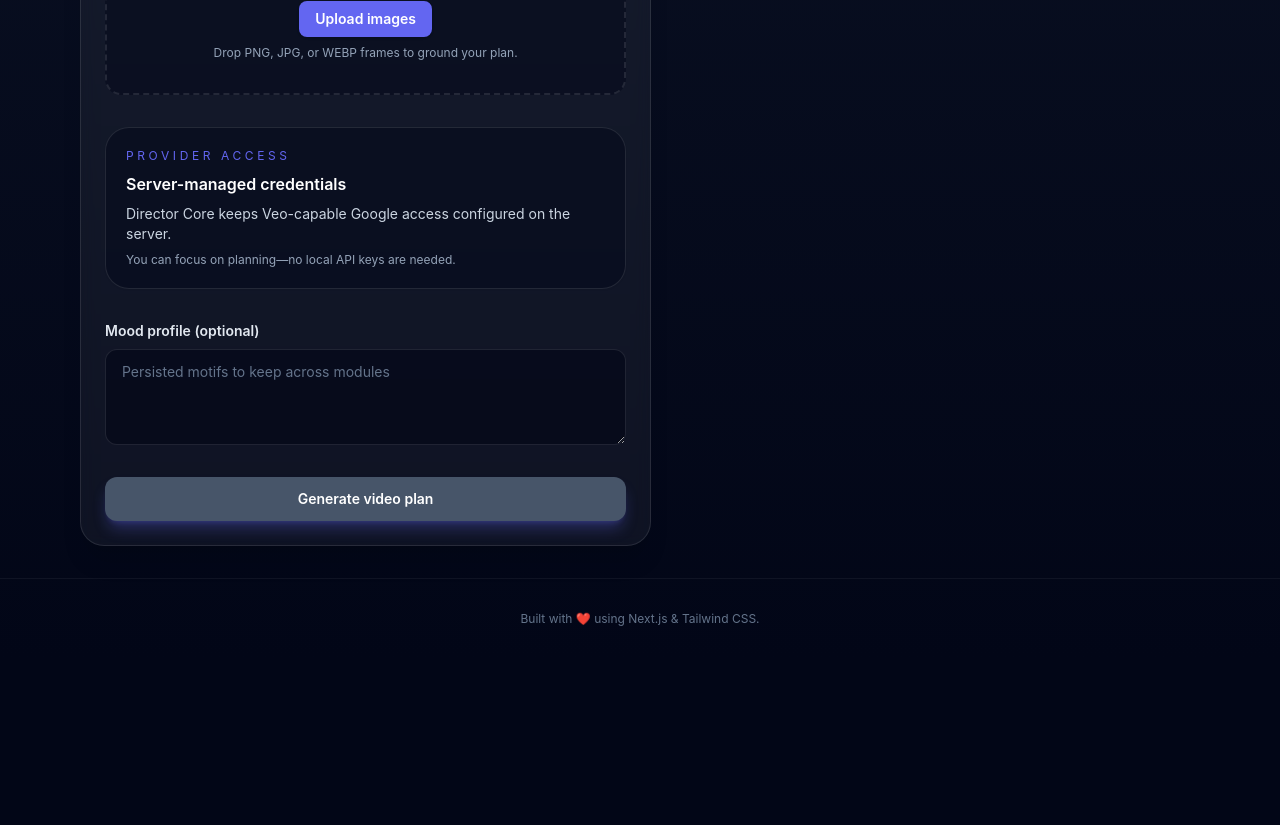
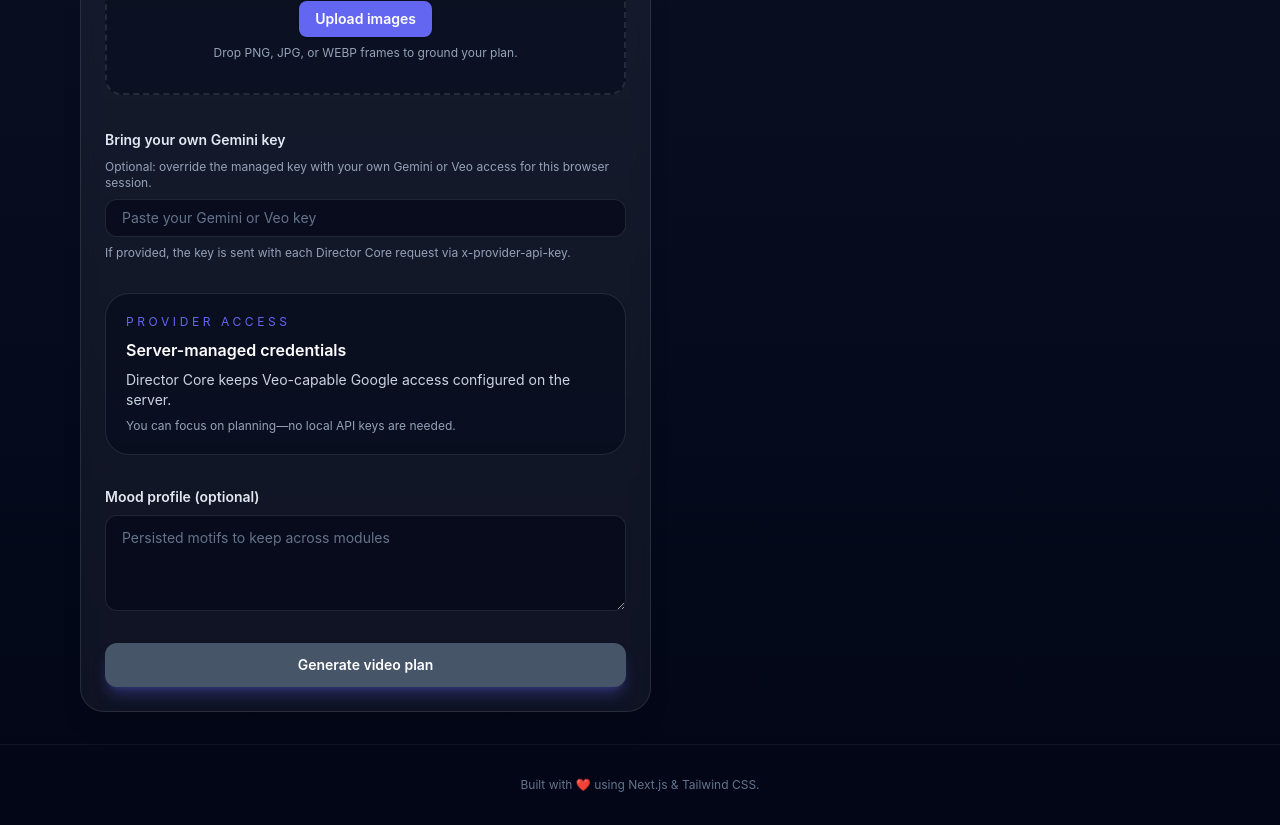
Before and after one commit to kc204/vision-, a Next.js app: page /video in a window 1280 px wide. Shown: the part 2540-3365 px from the top of the page. Before the commit the page ends 3199 px from the top, so only its background shows below. Built offline with nearby package versions, Linux system fonts and the light colour scheme.

Commit message:
Add UI for bring-your-own Gemini keys

```diff
--- a/src/app/(builders)/image/page.tsx
+++ b/src/app/(builders)/image/page.tsx
@@ -7,6 +7,7 @@ import { GeneratedMediaGallery } from "@/components/GeneratedMediaGallery";
 import { PromptOutput } from "@/components/PromptOutput";
 import { Tooltip } from "@/components/Tooltip";
 import { ServerCredentialNotice } from "@/components/ServerCredentialNotice";
+import { ProviderApiKeyInput } from "@/components/ProviderApiKeyInput";
 import type {
   DirectorCoreResult,
   DirectorCoreSuccess,
@@ -149,6 +150,7 @@ export default function ImageBuilderPage() {
   const [error, setError] = useState<string | null>(null);
   const [result, setResult] = useState<ImageGenerationResult | null>(null);
   const [useSampleSeed, setUseSampleSeed] = useState(false);
+  const [providerApiKey, setProviderApiKey] = useState("");
 
   useEffect(() => {
     if (useSampleSeed) {
@@ -264,9 +266,14 @@ export default function ImageBuilderPage() {
         images: images.length ? images : undefined,
       };
 
+      const headers: HeadersInit = { "Content-Type": "application/json" };
+      if (providerApiKey.trim().length > 0) {
+        headers["x-provider-api-key"] = providerApiKey.trim();
+      }
+
       const response = await fetch("/api/director", {
         method: "POST",
-        headers: { "Content-Type": "application/json" },
+        headers,
         body: JSON.stringify(requestPayload),
       });
 
@@ -479,6 +486,13 @@ export default function ImageBuilderPage() {
           </div>
         </div>
 
+        <ProviderApiKeyInput
+          value={providerApiKey}
+          onChange={setProviderApiKey}
+          description="Optional: route this session through your own Gemini image key."
+          helperText="Provided keys live only in this browser session and are forwarded via x-provider-api-key."
+        />
+
         <ServerCredentialNotice
           description="Director Core uses managed credentials for Gemini image and chat calls."
           helperText="No Google AI Studio key or browser storage is required."
--- a/src/app/(builders)/loop-assistant/page.tsx
+++ b/src/app/(builders)/loop-assistant/page.tsx
@@ -6,6 +6,7 @@ import { CopyButton } from "@/components/copy-button";
 import { ImageDropzone } from "@/components/ImageDropzone";
 import { encodeFiles } from "@/lib/encodeFiles";
 import { ServerCredentialNotice } from "@/components/ServerCredentialNotice";
+import { ProviderApiKeyInput } from "@/components/ProviderApiKeyInput";
 
 type LoopAssistantMessage = {
   role: "user" | "assistant";
@@ -45,6 +46,7 @@ export default function LoopAssistantPage() {
   const [useSampleAssistant, setUseSampleAssistant] = useState(false);
   const [bootstrapRetryToken, setBootstrapRetryToken] = useState(0);
   const lastBootstrapAttemptRef = useRef<number | null>(null);
+  const [providerApiKey, setProviderApiKey] = useState("");
 
   useEffect(() => {
     if (useSampleAssistant) {
@@ -79,9 +81,14 @@ export default function LoopAssistantPage() {
       setMessages([]);
 
       try {
+        const headers: HeadersInit = { "Content-Type": "application/json" };
+        if (providerApiKey.trim().length > 0) {
+          headers["x-provider-api-key"] = providerApiKey.trim();
+        }
+
         const response = await fetch("/api/loop-assistant", {
           method: "POST",
-          headers: { "Content-Type": "application/json" },
+          headers,
           body: JSON.stringify({ history: [] as LoopAssistantHistoryEntry[] }),
         });
 
@@ -119,7 +126,7 @@ export default function LoopAssistantPage() {
     return () => {
       isActive = false;
     };
-  }, [bootstrapRetryToken, messages.length]);
+  }, [bootstrapRetryToken, messages.length, providerApiKey]);
 
   const storybeat = useMemo(() => parseLatestStorybeat(messages), [messages]);
 
@@ -146,9 +153,14 @@ export default function LoopAssistantPage() {
     try {
       const encodedImages = await encodeFiles(files);
 
+      const headers: HeadersInit = { "Content-Type": "application/json" };
+      if (providerApiKey.trim().length > 0) {
+        headers["x-provider-api-key"] = providerApiKey.trim();
+      }
+
       const response = await fetch("/api/loop-assistant", {
         method: "POST",
-        headers: { "Content-Type": "application/json" },
+        headers,
         body: JSON.stringify({
           history: historyForRequest.map<LoopAssistantHistoryEntry>((entry) => ({
             role: entry.role,
@@ -248,6 +260,13 @@ export default function LoopAssistantPage() {
             onFilesChange={setFiles}
             label="Reference images (optional)"
             description="Drop in PNG, JPG, or WEBP frames that inform the loop&apos;s tone and composition."
+          />
+
+          <ProviderApiKeyInput
+            value={providerApiKey}
+            onChange={setProviderApiKey}
+            description="Optional: paste your Gemini key to run assistant calls with personal credentials."
+            helperText="Keys live only in this tab and are forwarded via the x-provider-api-key header."
           />
 
           <ServerCredentialNotice
--- a/src/app/(builders)/loop/page.tsx
+++ b/src/app/(builders)/loop/page.tsx
@@ -7,6 +7,7 @@ import { GeneratedMediaGallery } from "@/components/GeneratedMediaGallery";
 import { ImageDropzone } from "@/components/ImageDropzone";
 import { Tooltip } from "@/components/Tooltip";
 import { ServerCredentialNotice } from "@/components/ServerCredentialNotice";
+import { ProviderApiKeyInput } from "@/components/ProviderApiKeyInput";
 import type {
   DirectorCoreResult,
   DirectorMediaAsset,
@@ -101,6 +102,7 @@ export default function LoopBuilderPage() {
   const [loopMediaAssets, setLoopMediaAssets] = useState<DirectorMediaAsset[]>([]);
   const [loopSummary, setLoopSummary] = useState<LoopSummary | null>(null);
   const [useSampleLoop, setUseSampleLoop] = useState(false);
+  const [providerApiKey, setProviderApiKey] = useState("");
 
   useEffect(() => {
     if (useSampleLoop) {
@@ -195,9 +197,14 @@ export default function LoopBuilderPage() {
         images: images.length ? images : undefined,
       };
 
+      const headers: HeadersInit = { "Content-Type": "application/json" };
+      if (providerApiKey.trim().length > 0) {
+        headers["x-provider-api-key"] = providerApiKey.trim();
+      }
+
       const response = await fetch("/api/director", {
         method: "POST",
-        headers: { "Content-Type": "application/json" },
+        headers,
         body: JSON.stringify(requestPayload),
       });
 
@@ -319,6 +326,13 @@ export default function LoopBuilderPage() {
             </span>
           </label>
         </div>
+
+        <ProviderApiKeyInput
+          value={providerApiKey}
+          onChange={setProviderApiKey}
+          description="Optional: paste a Gemini key to run this loop builder against your own quota."
+          helperText="Keys never leave this browser except as an x-provider-api-key header on Director requests."
+        />
 
         <ServerCredentialNotice
           description="Loop synthesis routes through the server's Nano Banana access."
--- a/src/app/(builders)/video/page.tsx
+++ b/src/app/(builders)/video/page.tsx
@@ -8,6 +8,7 @@ import { ImageDropzone } from "@/components/ImageDropzone";
 import { PromptOutput } from "@/components/PromptOutput";
 import { Tooltip } from "@/components/Tooltip";
 import { ServerCredentialNotice } from "@/components/ServerCredentialNotice";
+import { ProviderApiKeyInput } from "@/components/ProviderApiKeyInput";
 import type {
   DirectorCoreResult,
   DirectorCoreSuccess,
@@ -162,6 +163,7 @@ export default function VideoBuilderPage() {
     null
   );
   const [useSamplePlan, setUseSamplePlan] = useState(false);
+  const [providerApiKey, setProviderApiKey] = useState("");
 
   useEffect(() => {
     const activePlan = useSamplePlan ? SAMPLE_VIDEO_PLAN : INITIAL_FORM_STATE;
@@ -333,9 +335,14 @@ export default function VideoBuilderPage() {
         images: images.length ? images : undefined,
       };
 
+      const headers: HeadersInit = { "Content-Type": "application/json" };
+      if (providerApiKey.trim().length > 0) {
+        headers["x-provider-api-key"] = providerApiKey.trim();
+      }
+
       const response = await fetch("/api/director", {
         method: "POST",
-        headers: { "Content-Type": "application/json" },
+        headers,
         body: JSON.stringify(requestPayload),
       });
 
@@ -496,6 +503,13 @@ export default function VideoBuilderPage() {
           label="Vision Seed images"
           description="Drop PNG, JPG, or WEBP frames to ground your plan."
           maxFiles={6}
+        />
+
+        <ProviderApiKeyInput
+          value={providerApiKey}
+          onChange={setProviderApiKey}
+          description="Optional: override the managed key with your own Gemini or Veo access for this browser session."
+          helperText="If provided, the key is sent with each Director Core request via x-provider-api-key."
         />
 
         <ServerCredentialNotice
--- /dev/null
+++ b/src/components/ProviderApiKeyInput.tsx
@@ -0,0 +1,45 @@
+"use client";
+
+import { type ChangeEvent } from "react";
+
+type ProviderApiKeyInputProps = {
+  value: string;
+  onChange: (value: string) => void;
+  label?: string;
+  description?: string;
+  helperText?: string;
+  placeholder?: string;
+};
+
+export function ProviderApiKeyInput({
+  value,
+  onChange,
+  label = "Bring your own Gemini key",
+  description,
+  helperText =
+    "Keys stay in this browser session and are only forwarded with your next request.",
+  placeholder = "Paste your Gemini or Veo key",
+}: ProviderApiKeyInputProps) {
+  function handleChange(event: ChangeEvent<HTMLInputElement>) {
+    onChange(event.target.value);
+  }
+
+  return (
+    <label className="block space-y-2">
+      <span className="text-sm font-semibold text-slate-200">{label}</span>
+      {description ? (
+        <p className="text-xs text-slate-400">{description}</p>
+      ) : null}
+      <input
+        type="password"
+        value={value}
+        onChange={handleChange}
+        placeholder={placeholder}
+        autoComplete="off"
+        spellCheck={false}
+        className="w-full rounded-xl border border-white/10 bg-slate-950/60 px-4 py-2 text-sm text-white placeholder:text-slate-500 focus:border-canvas-accent focus:outline-none focus:ring-1 focus:ring-canvas-accent"
+      />
+      <p className="text-xs text-slate-400">{helperText}</p>
+    </label>
+  );
+}
```
